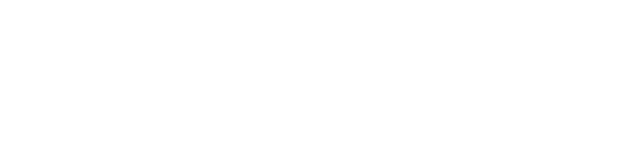
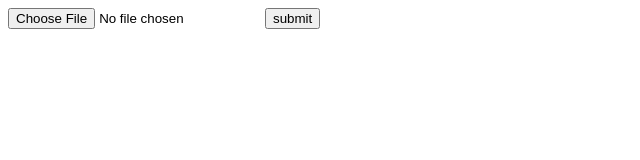
Before and after one commit to congmul/multer-express-example, a website: page public/index.html in a window 1280 px wide. Shown: the whole page, without its empty margins (0-640 px from the left). Drawn offline with Linux system fonts and the light colour scheme.

Commit message:
Add form

```diff
--- a/public/index.html
+++ b/public/index.html
@@ -7,6 +7,9 @@
     <title>Document</title>
 </head>
 <body>
-
+    <form action="/single" method="post" enctype="multipart/form-data">
+        <input type="file" name="profile" accept=".png, .jpg" />
+        <input type="submit" value="submit" />
+    </form>
 </body>
 </html>
```
